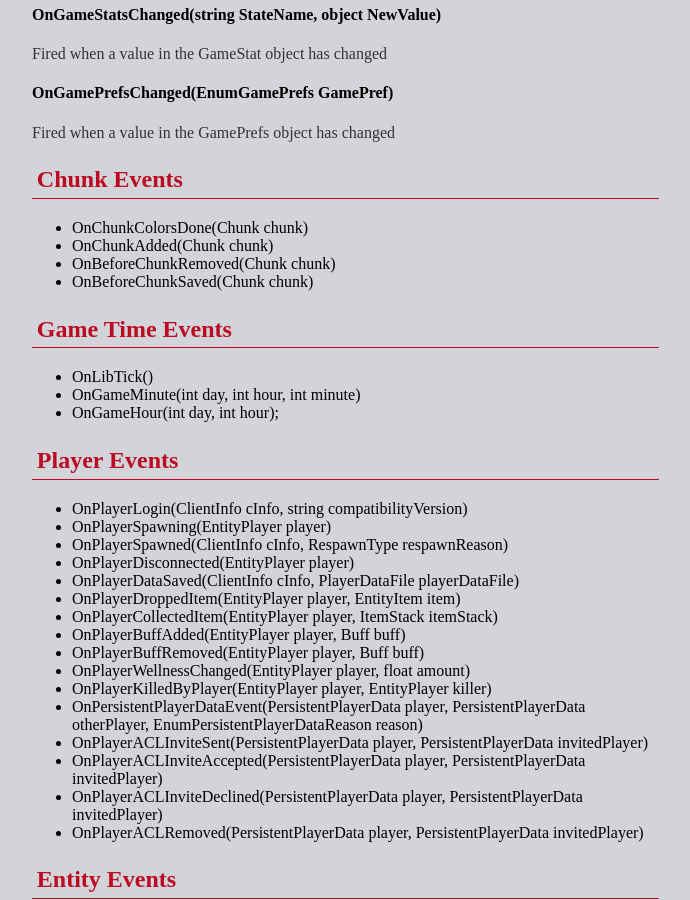
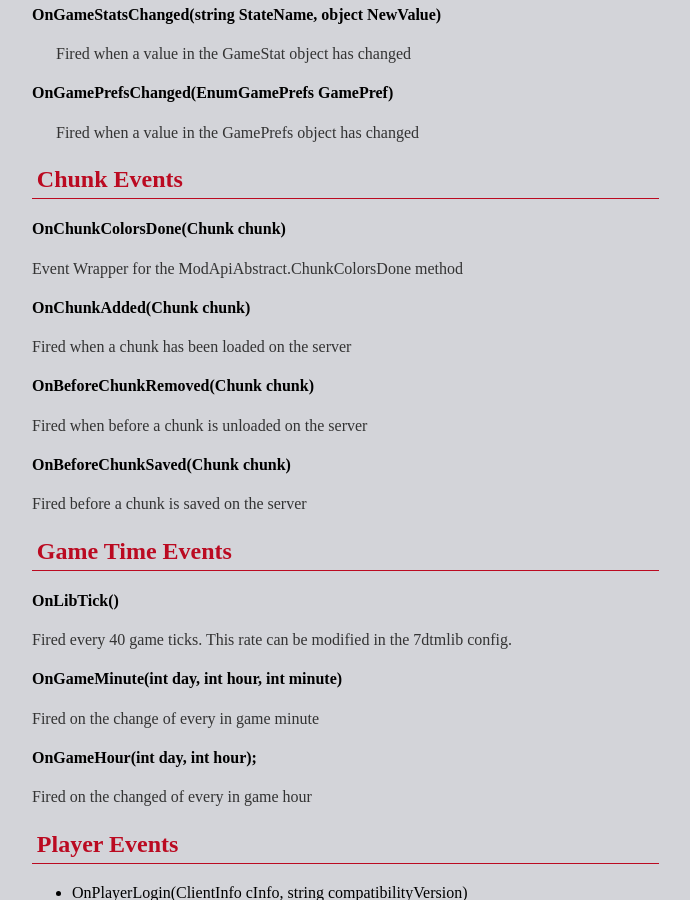
Before and after one commit to 7DaysToMod/7daystomod.github.io, a Jekyll site: the page built from mods/7dtmlib/docs/events/index.md, in a window 1280 px wide and 900 px high, scrolled down 1033 px. Shown: the whole window, without its empty margins (160-850 px from the left). Built offline with Jekyll 4.4.1, drawn with Linux system fonts in a browser that asks for light colours.

Commit message:
updating docs

```diff
--- a/mods/7dtmlib/docs/events/index.md
+++ b/mods/7dtmlib/docs/events/index.md
@@ -31,38 +31,59 @@ namespace MyCustomMod
 
 #### OnGameStarted()
 
-Event wrapper for the ModApiAbstract.GameAwake method
+&nbsp;&nbsp;&nbsp;&nbsp;&nbsp;&nbsp;Event wrapper for the ModApiAbstract.GameAwake method
 
 #### OnGameStopped()
 
-Event Wrapper for the ModApiAbstract.GameShutdown method
+&nbsp;&nbsp;&nbsp;&nbsp;&nbsp;&nbsp;Event Wrapper for the ModApiAbstract.GameShutdown method
 
 #### OnGameStartDone()
 
-EventWrapper for the ModApiAbstract.GameStartDone method
+&nbsp;&nbsp;&nbsp;&nbsp;&nbsp;&nbsp;EventWrapper for the ModApiAbstract.GameStartDone method
 
 #### OnGameUpdate()
 
-Event Wrapper for the ModApiAbstract.GameUpdate method
+&nbsp;&nbsp;&nbsp;&nbsp;&nbsp;&nbsp;Event Wrapper for the ModApiAbstract.GameUpdate method
 
 #### OnGameStatsChanged(string StateName, object NewValue)
 
-Fired when a value in the GameStat object has changed
+&nbsp;&nbsp;&nbsp;&nbsp;&nbsp;&nbsp;Fired when a value in the GameStat object has changed
 
 #### OnGamePrefsChanged(EnumGamePrefs GamePref)
 
-Fired when a value in the GamePrefs object has changed
+&nbsp;&nbsp;&nbsp;&nbsp;&nbsp;&nbsp;Fired when a value in the GamePrefs object has changed
 
 ## Chunk Events
-- OnChunkColorsDone(Chunk chunk)
-- OnChunkAdded(Chunk chunk)
-- OnBeforeChunkRemoved(Chunk chunk)
-- OnBeforeChunkSaved(Chunk chunk)
+
+#### OnChunkColorsDone(Chunk chunk)
+
+Event Wrapper for the ModApiAbstract.ChunkColorsDone method
+
+#### OnChunkAdded(Chunk chunk)
+
+Fired when a chunk has been loaded on the server
+
+#### OnBeforeChunkRemoved(Chunk chunk)
+
+Fired when before a chunk is unloaded on the server
+
+#### OnBeforeChunkSaved(Chunk chunk)
+
+Fired before a chunk is saved on the server
 
 ## Game Time Events
-- OnLibTick()
-- OnGameMinute(int day, int hour, int minute)
-- OnGameHour(int day, int hour);
+
+#### OnLibTick()
+
+Fired every 40 game ticks.  This rate can be modified in the 7dtmlib config.
+
+#### OnGameMinute(int day, int hour, int minute)
+
+Fired on the change of every in game minute
+
+#### OnGameHour(int day, int hour);
+
+Fired on the changed of every in game hour
 
 ## Player Events
 - OnPlayerLogin(ClientInfo cInfo, string compatibilityVersion)
```
